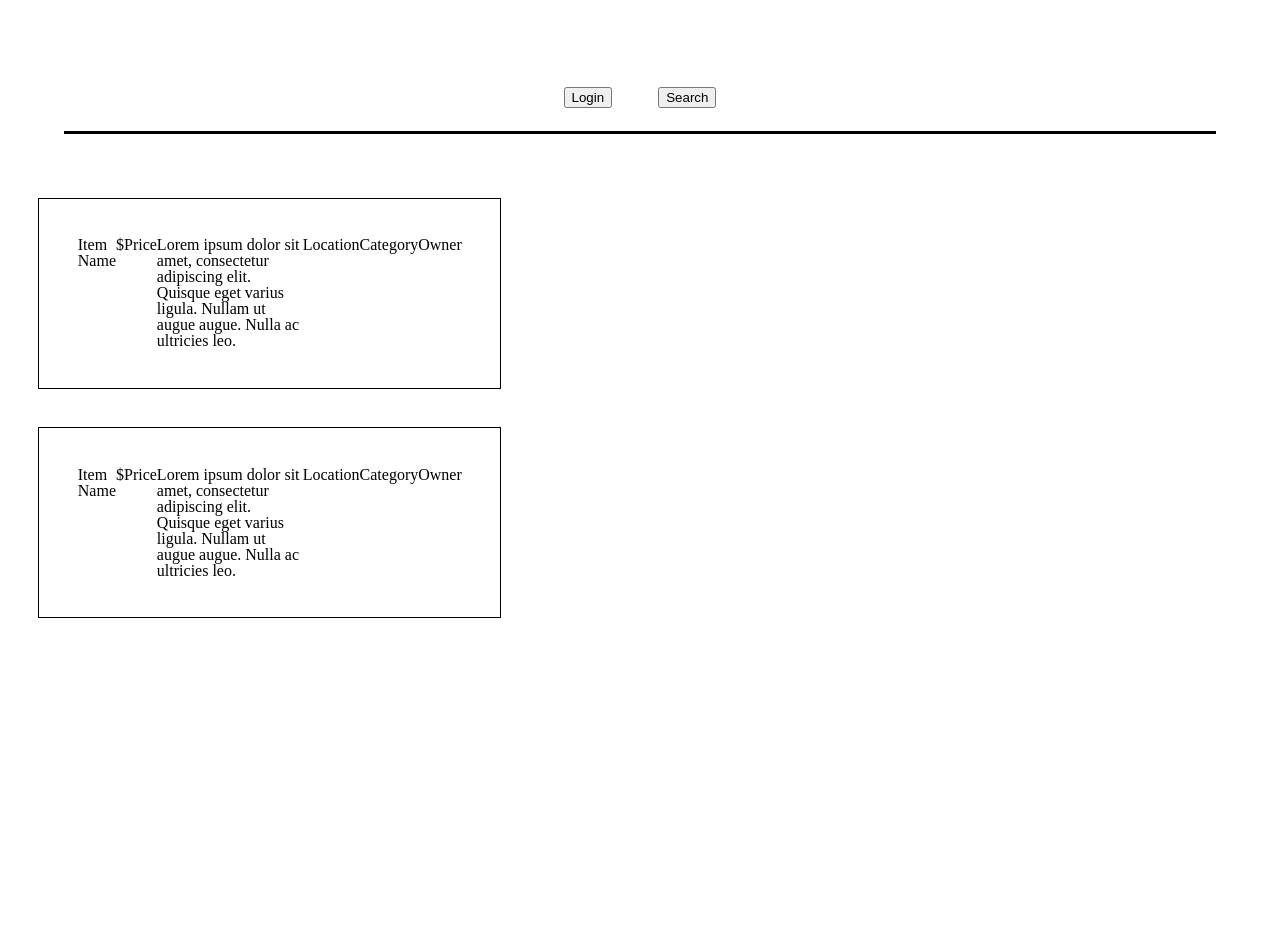
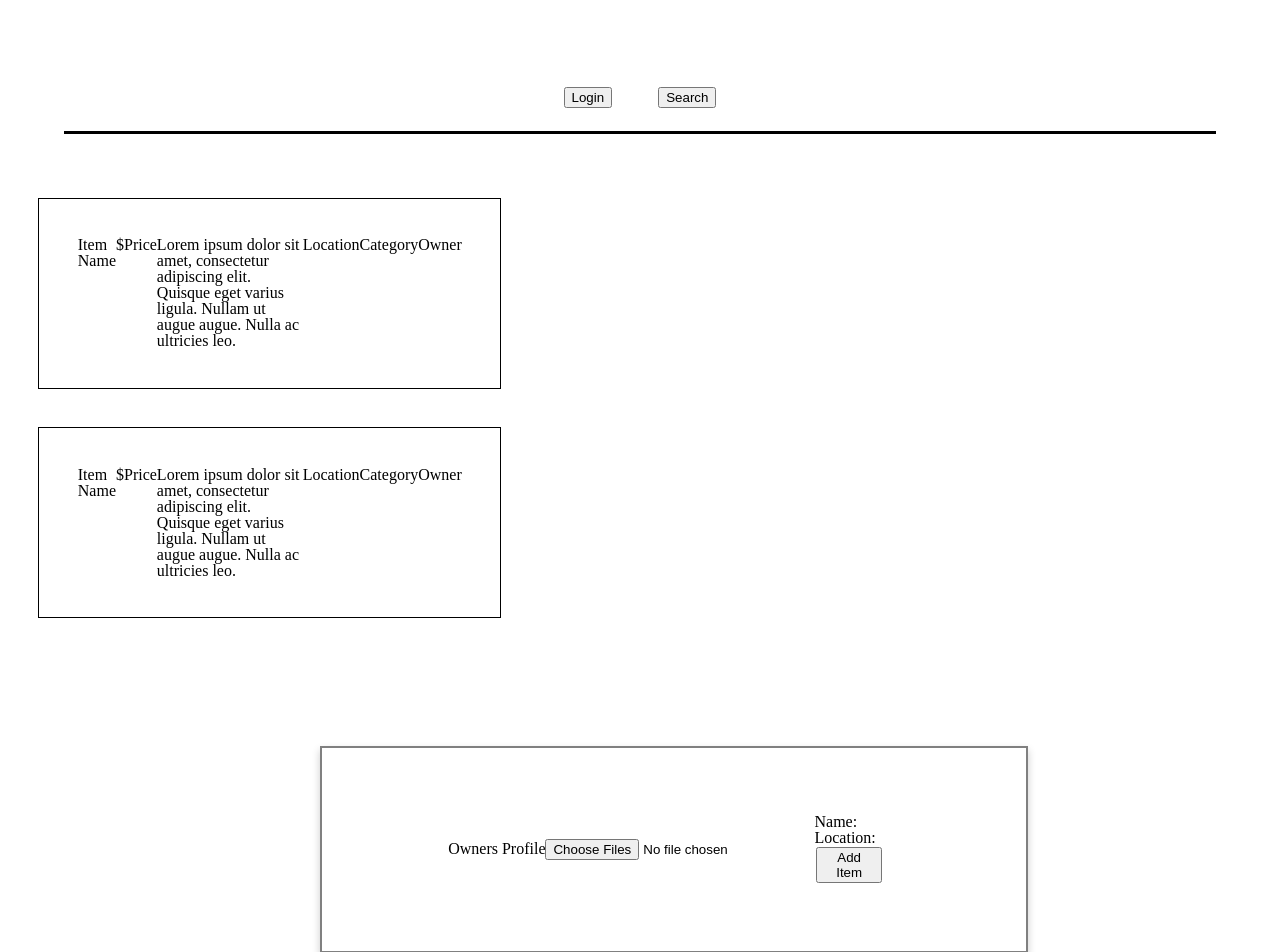
Before and after one commit to ft-african-marketplace-06/Front-end, a React (Create React App) app in the folder project/: page / in a window 1280 px wide. Shown: the top 952 px of the page. Before the commit the page ends 800 px from the top, so only its background shows below. Built offline with nearby package versions, Linux system fonts and the light colour scheme.

Commit message:
Update Owner CSS

```diff
--- a/project/src/App.css
+++ b/project/src/App.css
@@ -69,17 +69,14 @@ button {
 	justify-content: center;
 	align-items: center;
 	border: 2px solid grey;
-	margin: 5% 16%;
+	margin: 10% 25%;
 	padding: 5%;
 	width: 45%;
 	box-shadow: 0 4px 8px 0 rgba(0,0,0,0.2)
 
 }
 
-/* .container{
-	flex-direction: column;
-	justify-content: center;
-	margin: 15%;
-	padding:5%;
+.container{
+	padding: 2px 16px;
 
-} */
+}
--- a/project/src/App.js
+++ b/project/src/App.js
@@ -4,6 +4,7 @@ import './App.css';
 
 import Item from './components/Item';
 import NavBar from "./components/NavBar";
+import Owner from "./components/Owner";
 
 
 
@@ -19,7 +20,7 @@ const App = () => {
       <body>
         <Item></Item>
         <Item></Item>
-
+     <Owner/>
       </body>
 
     </div>
```
